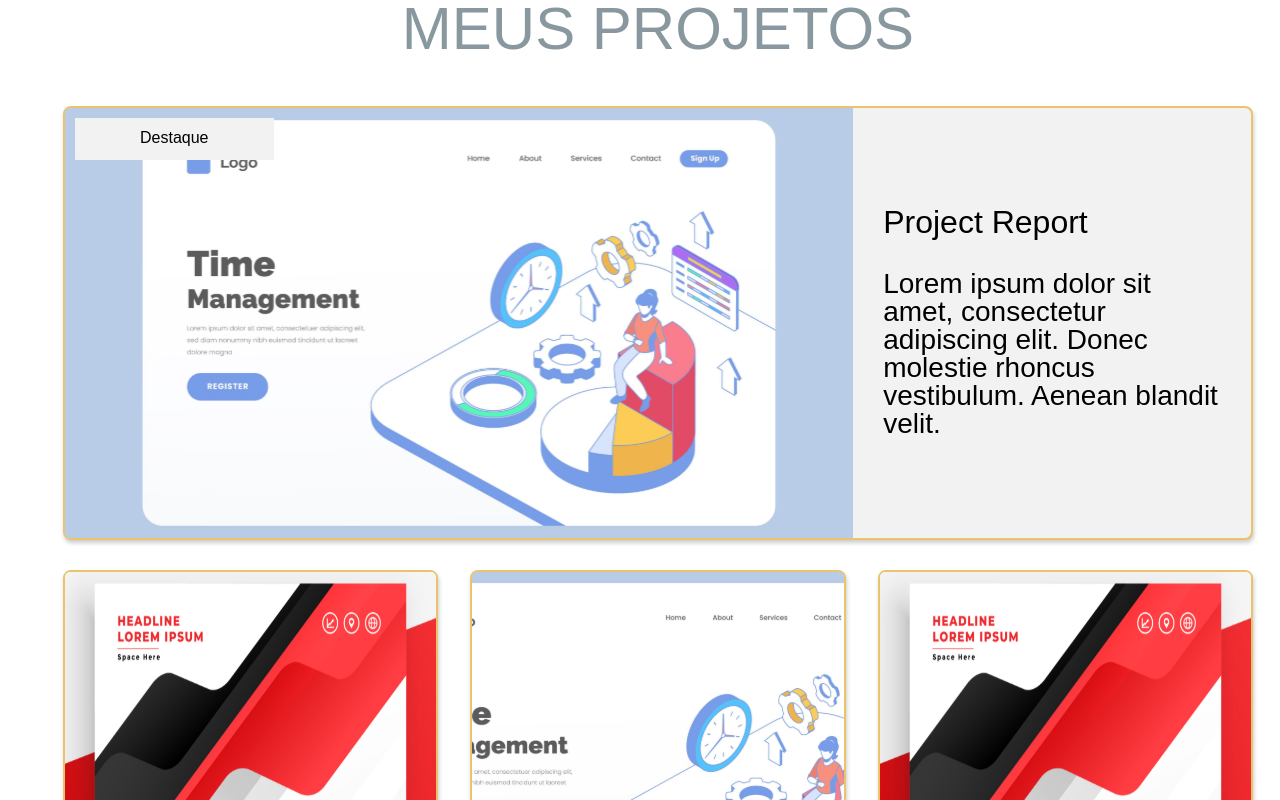
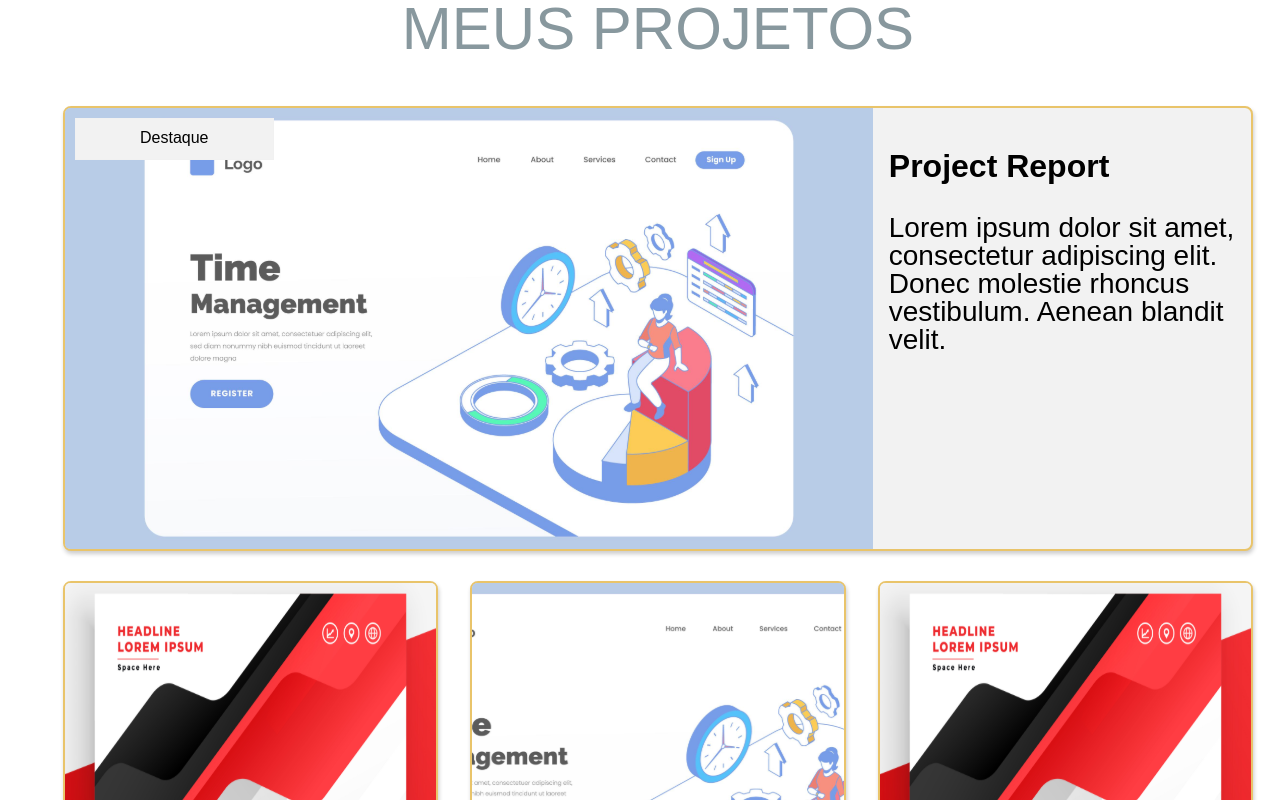
Before and after one commit to rodrigoachilles/portfolio, a Next.js app: page / in a window 1280 px wide. Shown: the part 880-1680 px from the top of the page. Built offline with nearby package versions, Linux system fonts and the light colour scheme; a web font is replaced by a local one.

Commit message:
ajuste fino do card

```diff
--- a/src/components/commons/Card/index.jsx
+++ b/src/components/commons/Card/index.jsx
@@ -70,7 +70,8 @@ const TextWrapper = styled.div`
     ${breakpointsMedia({
     lg: css`
         width: 30%;
-        margin: auto 30px;
+        /* topo | direita | inferior | esquerda */
+        margin: 1em 1em 0 1em;
         h1 {
           text-align: left;
         }
--- a/src/theme/typographyVariants.jsx
+++ b/src/theme/typographyVariants.jsx
@@ -35,12 +35,12 @@ const typographyVariants = {
   // [cardTitle]
   cardTitleXS: {
     fontSize: '18px',
-    fontWeight: 'normal',
+    fontWeight: 'bold',
     lineHeight: 1, // 100%
   },
   cardTitle: {
     fontSize: '32px',
-    fontWeight: 'normal',
+    fontWeight: 'bold',
     lineHeight: 1.25, // 125%
   },
   // [logoText]
```
